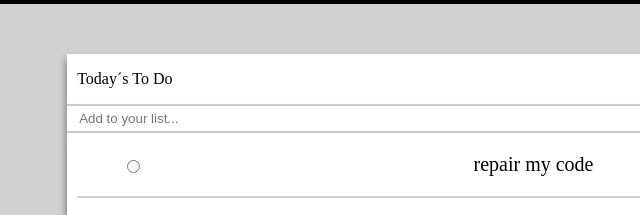
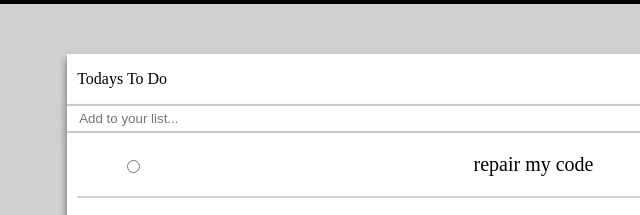
Before and after one commit to Dachrono/ToDoList, a website built with webpack: page dist/index.html in a window 1280 px wide. Shown: the part 124-339 px from the top of the page, 102-742 px from the left. Built offline with nearby package versions, Linux system fonts and the light colour scheme.

```diff
--- a/dist/index.html
+++ b/dist/index.html
@@ -8,7 +8,7 @@
 <body>
     <div class="list">
         <div class="title">
-            <p>Today´s To Do</p>
+            <p>Todays To Do</p>
             <a href="reload"><img id="reload" alt="Reload"></a>
         </div>
         <div class="newTask">
```
